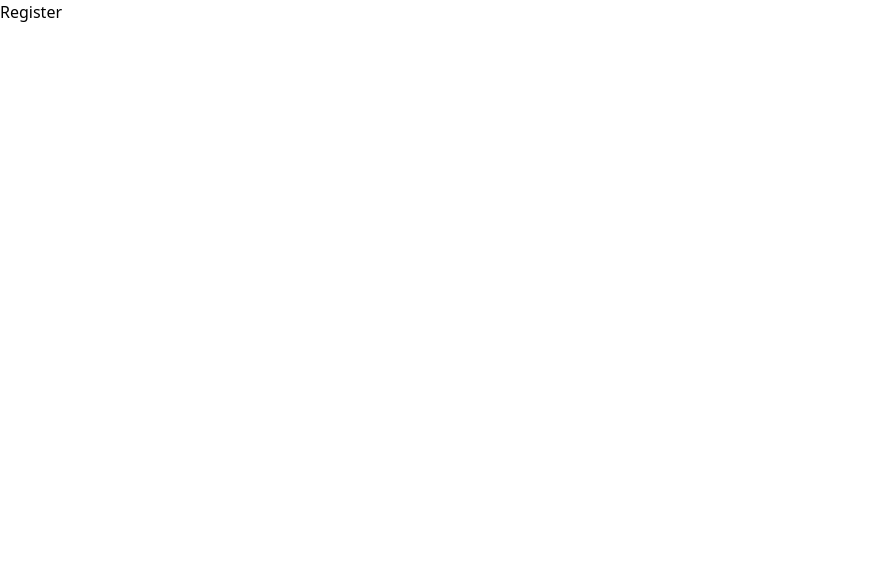
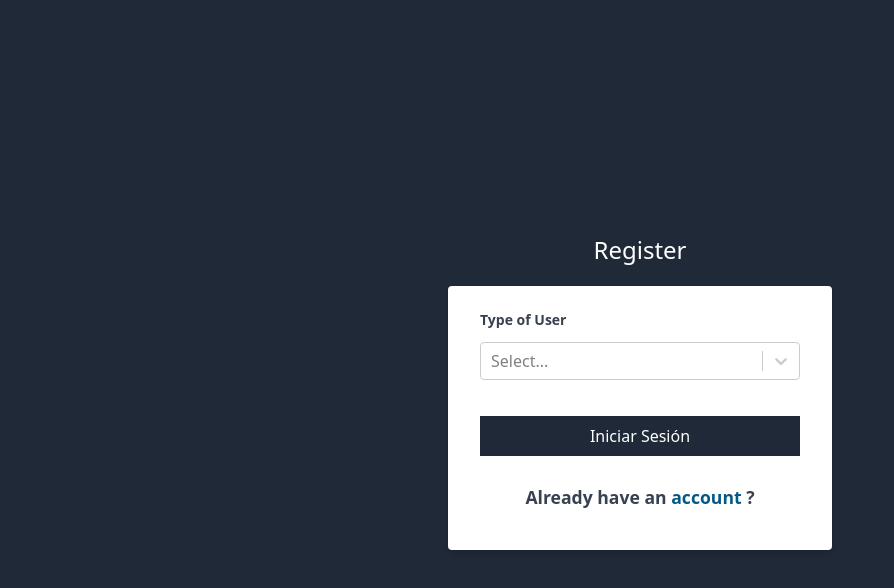
Before and after one commit to Mande-Project/Mande-Frontend, a Next.js app in the folder client/: page /register in a window 1280 px wide. Shown: the top 588 px of the page, without its empty margins (0-894 px from the left). Built offline with nearby package versions, Linux system fonts and the light colour scheme.

Commit message:
The base view of register was added

```diff
--- a/client/pages/_document.js
+++ b/client/pages/_document.js
@@ -5,6 +5,7 @@ class MyDocument extends Document {
     return (
       <Html>
         <Head>
+          <title>MANDE</title>
           <link
             rel="stylesheet"
             href="https://cdnjs.cloudflare.com/ajax/libs/normalize/8.0.1/normalize.min.css"
--- a/client/pages/register.jsx
+++ b/client/pages/register.jsx
@@ -1,8 +1,154 @@
-import React from 'react'
+import Layout from '@/components/Layout'
+import useSelect from '@/hooks/useSelect'
+import { typeOfUsers } from '@/types'
+import { useFormik } from 'formik'
+import Link from 'next/link'
+import { useRouter } from 'next/router'
+import React, { Fragment, useEffect } from 'react'
+import * as Yup from 'yup'
 
 const Register = () => {
+
+  const router = useRouter();
+
+  const [typeUser, SelectUser] = useSelect('', typeOfUsers)
+
+  // Formik
+  const formik = useFormik({
+    initialValues: {
+      typeUser: '',
+      firstName: '',
+      lastName: '',
+      email: '',
+      password: '',
+      phoneNumber: '',
+      recidenseAddres: '',
+      paymentMethod: '',
+    },
+    validationSchema: Yup.object({
+      email: Yup.string()
+        .email("Email isn't valid")
+        .required('Email is required'),
+      password: Yup.string()
+        .required('The password is required'),
+      typeUser: Yup.string()
+        .required('You need to choose a type of user')
+    }),
+    onSubmit: valores => {
+      const { email, password, typeUser } = valores
+      console.log(valores)
+    }
+  })
+
+  useEffect(() => {
+    const changeTypeUserOfFormik = () => {
+      if (typeUser.value) {
+        formik.setFieldValue('typeUser', typeUser.value);
+      }
+    }
+    changeTypeUserOfFormik()
+  }, [typeUser])
+
   return (
-    <div>Register</div>
+    <Fragment>
+      <Layout>
+        <h1 className="text-center text-2xl text-white font-light">Register</h1>
+
+        <div className="flex justify-center mt-5">
+          <div className="w-full max-w-sm">
+            <form
+              className="bg-white rounded shadow-md px-8 pt-6 pb-8 mb-4"
+              onSubmit={formik.handleSubmit}
+            >
+              <div className='mb-4'>
+                <label className="block text-gray-700 text-sm font-bold mb-2" htmlFor="typeUser">
+                  Type of User
+                </label>
+
+                <div>
+                  <SelectUser />
+                </div>
+              </div>
+
+              {formik.touched.typeUser && formik.errors.typeUser ? (
+                <div className="my-2 bg-red-100 border-l-4 border-red-500 text-red-700 p-4" >
+                  <p className="font-bold">Important</p>
+                  <p>{formik.errors.typeUser}</p>
+                </div>
+              ) : null}
+
+              {
+                formik.values.typeUser && (
+                  <>
+                    <div className="mb-4">
+                      <label className="block text-gray-700 text-sm font-bold mb-2" htmlFor="email">
+                        Email
+                      </label>
+
+                      <input
+                        className="shadow appearance-none border rounded w-full py-2 px-3 text-gray-700 leading-tight focus:outline-none focus:shadow-outline"
+                        id="email"
+                        type="email"
+                        placeholder="User Email"
+                        onChange={formik.handleChange}
+                        onBlur={formik.handleBlur}
+                        value={formik.values.email}
+                      />
+                    </div>
+
+                    {formik.touched.email && formik.errors.email ? (
+                      <div className="my-2 bg-red-100 border-l-4 border-red-500 text-red-700 p-4" >
+                        <p className="font-bold">Error</p>
+                        <p>{formik.errors.email}</p>
+                      </div>
+                    ) : null}
+
+                    <div className="mb-4">
+                      <label className="block text-gray-700 text-sm font-bold mb-2" htmlFor="password">
+                        Password
+                      </label>
+
+                      <input
+                        className="shadow appearance-none border rounded w-full py-2 px-3 text-gray-700 leading-tight focus:outline-none focus:shadow-outline"
+                        id="password"
+                        type="password"
+                        placeholder="User Password"
+                        onChange={formik.handleChange}
+                        onBlur={formik.handleBlur}
+                        value={formik.values.password}
+                      />
+                    </div>
+
+                    {formik.touched.password && formik.errors.password ? (
+                      <div className="my-2 bg-red-100 border-l-4 border-red-500 text-red-700 p-4" >
+                        <p className="font-bold">Error</p>
+                        <p>{formik.errors.password}</p>
+                      </div>
+                    ) : null}
+                  </>
+                )
+              }
+
+              <input
+                type="submit"
+                className="bg-gray-800 w-full mt-5 p-2 text-white uppercas hover:cursor-pointer hover:bg-gray-900"
+                value="Iniciar Sesión"
+              />
+
+              <div className='w-full mt-5 p-2 text-center'>
+                <p className='block text-gray-700 text-[1.1rem] font-bold'>Already have an  {' '}
+                  <Link href="login">
+                    <span className='text-sky-800'>account</span>
+                    {' '} ?
+                  </Link>
+                </p>
+              </div>
+
+            </form>
+          </div>
+        </div>
+      </Layout>
+    </Fragment>
   )
 }
 
```
Also changed, not shown: client/pages/login.jsx (+13 -0 lines).
